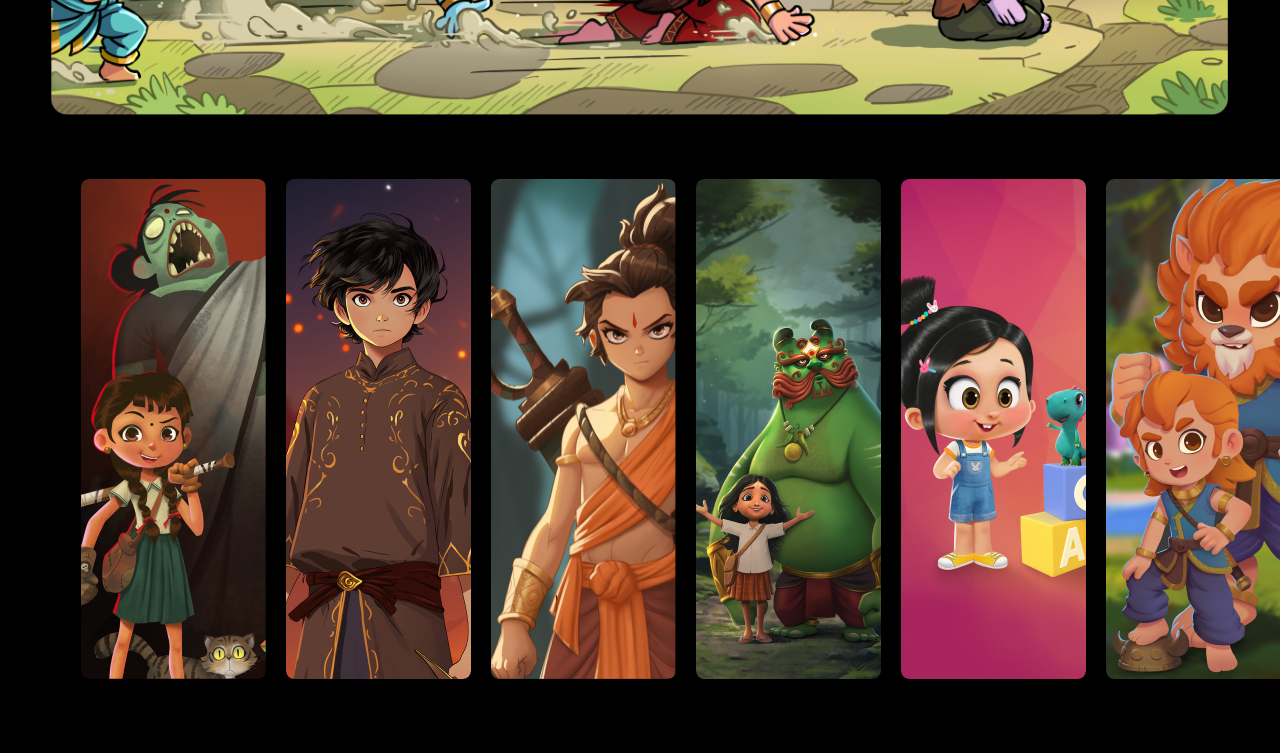
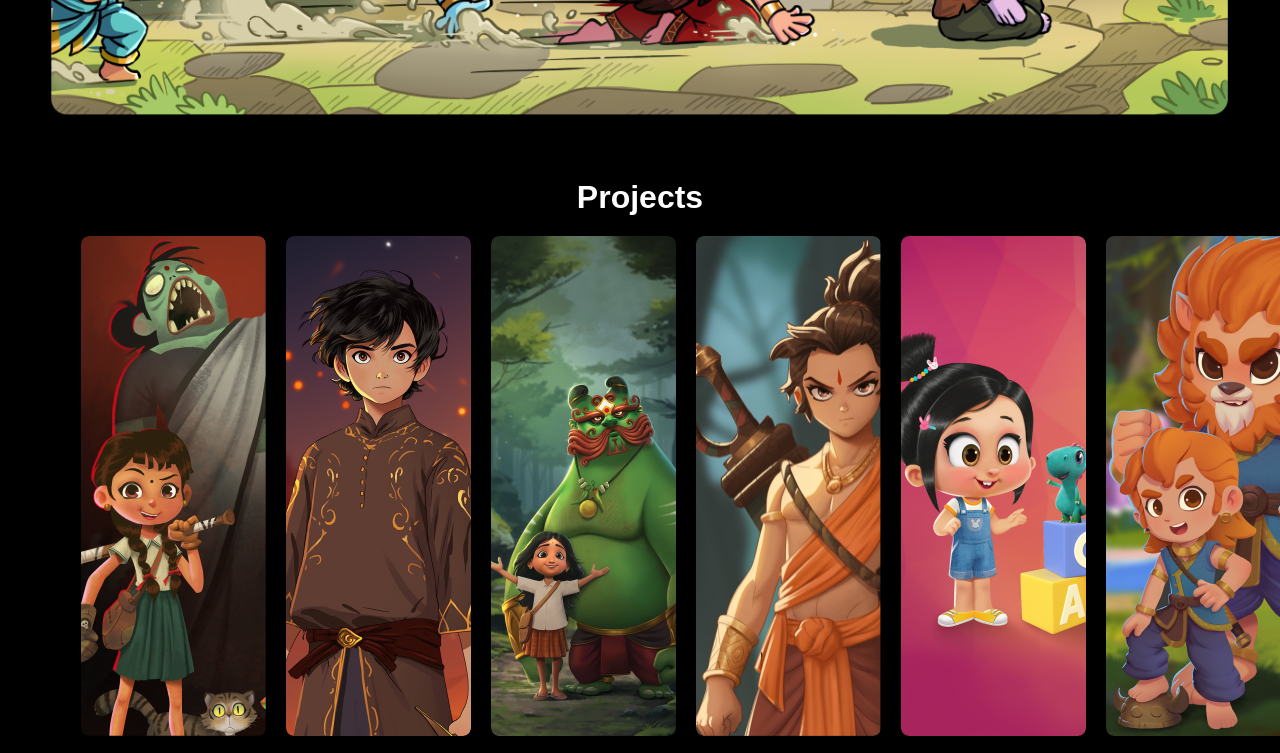
Before and after one commit to AnandaLogic/studio-jatayu, an Angular app: page / in a window 1280 px wide. Shown: the part 540-1293 px from the top of the page. Built offline with nearby package versions, Linux system fonts and the light colour scheme; a web font is replaced by a local one.

Commit message:
Updated Projects title and centered it above the collage section

```diff
--- a/src/app/components/forgot-password/forgot-password.component.css
+++ b/src/app/components/forgot-password/forgot-password.component.css
@@ -9,12 +9,14 @@
 }
 
 .forgot-password-form {
-  background-color: rgba(255, 255, 255, 0.05);
+  background-color: #000;
   padding: 40px;
-  border-radius: 10px;
+  border-radius: 50px;
   width: 100%;
   max-width: 400px;
   box-shadow: 0 4px 6px rgba(0, 0, 0, 0.1);
+  border: 1px solid #fff;
+  backdrop-filter: blur(4px);
 }
 
 h2 {
--- a/src/app/components/forgot-password/forgot-password.component.html
+++ b/src/app/components/forgot-password/forgot-password.component.html
@@ -10,7 +10,7 @@
           placeholder="Email ID"
           required
         >
-        <img src="/mail.svg" alt="Email" class="input-icon">
+        <img src="assets/icons/mail.svg" alt="Email" class="input-icon">
       </div>
 
       <div *ngIf="errorMessage" class="error-message">
--- a/src/app/components/home/home.component.css
+++ b/src/app/components/home/home.component.css
@@ -38,11 +38,18 @@
   }
 }
 
-
+.projects-heading {
+  font-size: 32px; /* Adjust size as needed */
+  margin-bottom: 20px; /* Space below the heading */
+  text-align: center; /* Center the heading */
+  color: #fff; /* Change color as needed */
+  width: 100%;
+}
 
 /* Collage Section */
 .collage-section {
   display: flex;
+  flex-direction: column;
   justify-content: center;
   align-items: center;
   width: 100%;
--- a/src/app/components/home/home.component.html
+++ b/src/app/components/home/home.component.html
@@ -8,6 +8,7 @@
 
   <!-- Collage Section -->
   <section class="collage-section">
+    <h2 class="projects-heading">Projects</h2>
     <div class="collage-container">
       <div class="image-grid">
 
@@ -38,6 +39,19 @@
         </div>
 
         <div class="image-item">
+          <a [routerLink]="['/projects/girl-and-the-monster']">
+            <img
+              src="assets/home/girl-and-the-monster.png"
+              alt="Child with large green creature"
+              class="collage-image"
+            />
+            <div class="image-overlay">
+              <h3 class="project-title">Girl and the Monster</h3>
+            </div>
+          </a>
+        </div>
+
+        <div class="image-item">
           <a [routerLink]="['/projects/balakanda']">
             <img
               src="assets/home/balakanda.png"
@@ -46,19 +60,6 @@
             />
             <div class="image-overlay">
               <h3 class="project-title">Balakanda</h3>
-            </div>
-          </a>
-        </div>
-
-        <div class="image-item">
-          <a [routerLink]="['/projects/girl-and-the-monster']">
-            <img
-              src="assets/home/girl-and-the-monster.png"
-              alt="Child with large green creature"
-              class="collage-image"
-            />
-            <div class="image-overlay">
-              <h3 class="project-title">Girl and the Monster</h3>
             </div>
           </a>
         </div>
--- a/src/app/components/login/login.component.css
+++ b/src/app/components/login/login.component.css
@@ -132,6 +132,15 @@ input[type="password"]:focus {
   opacity: 0.8;
 }
 
+.register-link-text {
+  color: #fff;
+  text-decoration: underline;
+  transition: opacity 0.3s ease;
+  cursor: pointer;
+}
+
+
+
 .forgot-password-link {
   text-align: center;
   margin-top: 10px;
--- a/src/app/components/login/login.component.html
+++ b/src/app/components/login/login.component.html
@@ -36,7 +36,7 @@
       <button type="submit" class="login-button">LOGIN</button>
 
       <div class="register-link">
-        Don't have an account? <span (click)="navigateToRegister()">Register</span>
+        Don't have an account? <span class="register-link-text" (click)="navigateToRegister()">Register</span>
       </div>
     </form>
   </div>
```
Also changed, not shown: src/app/app.routes.ts (+9 -1 lines).
